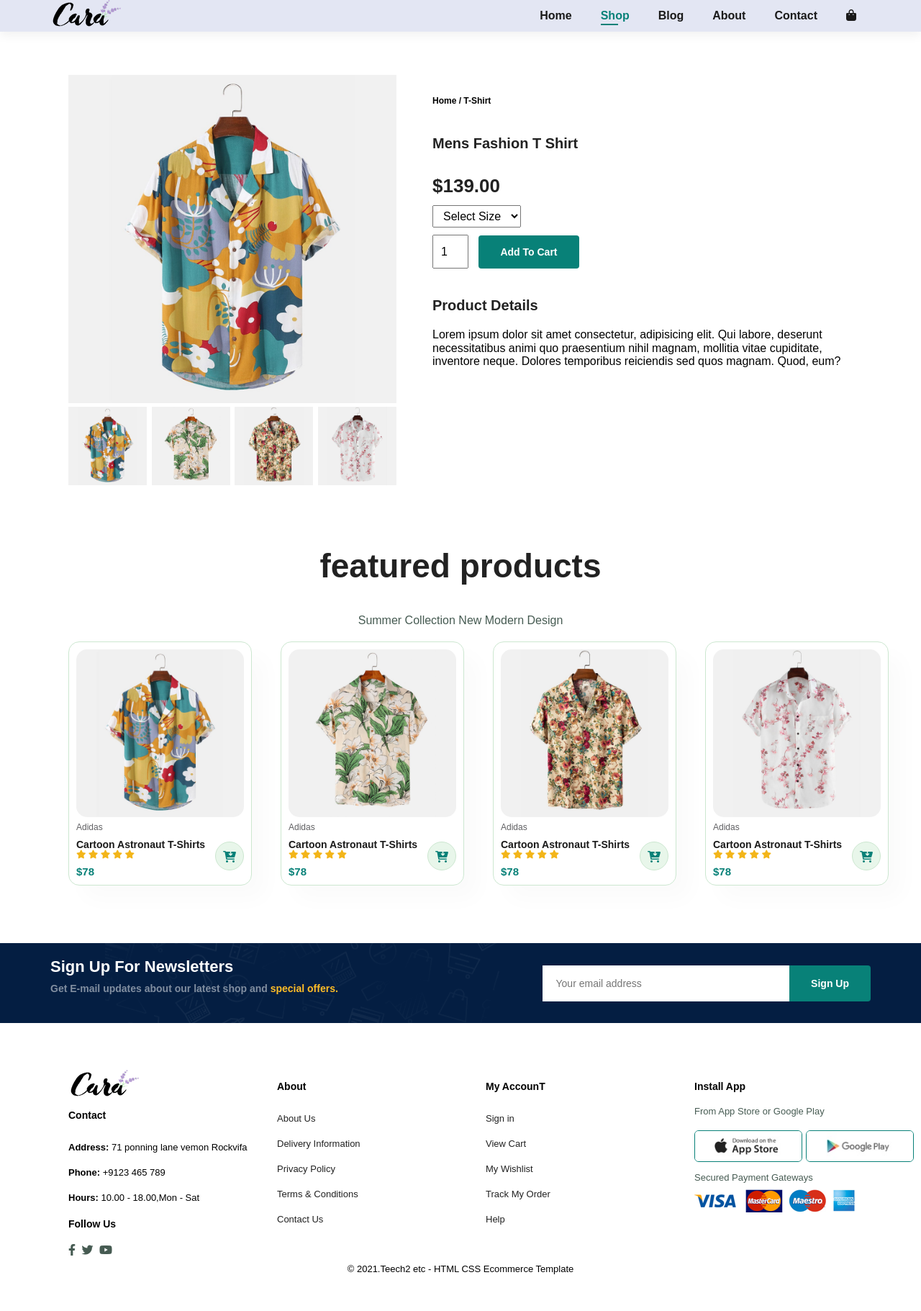
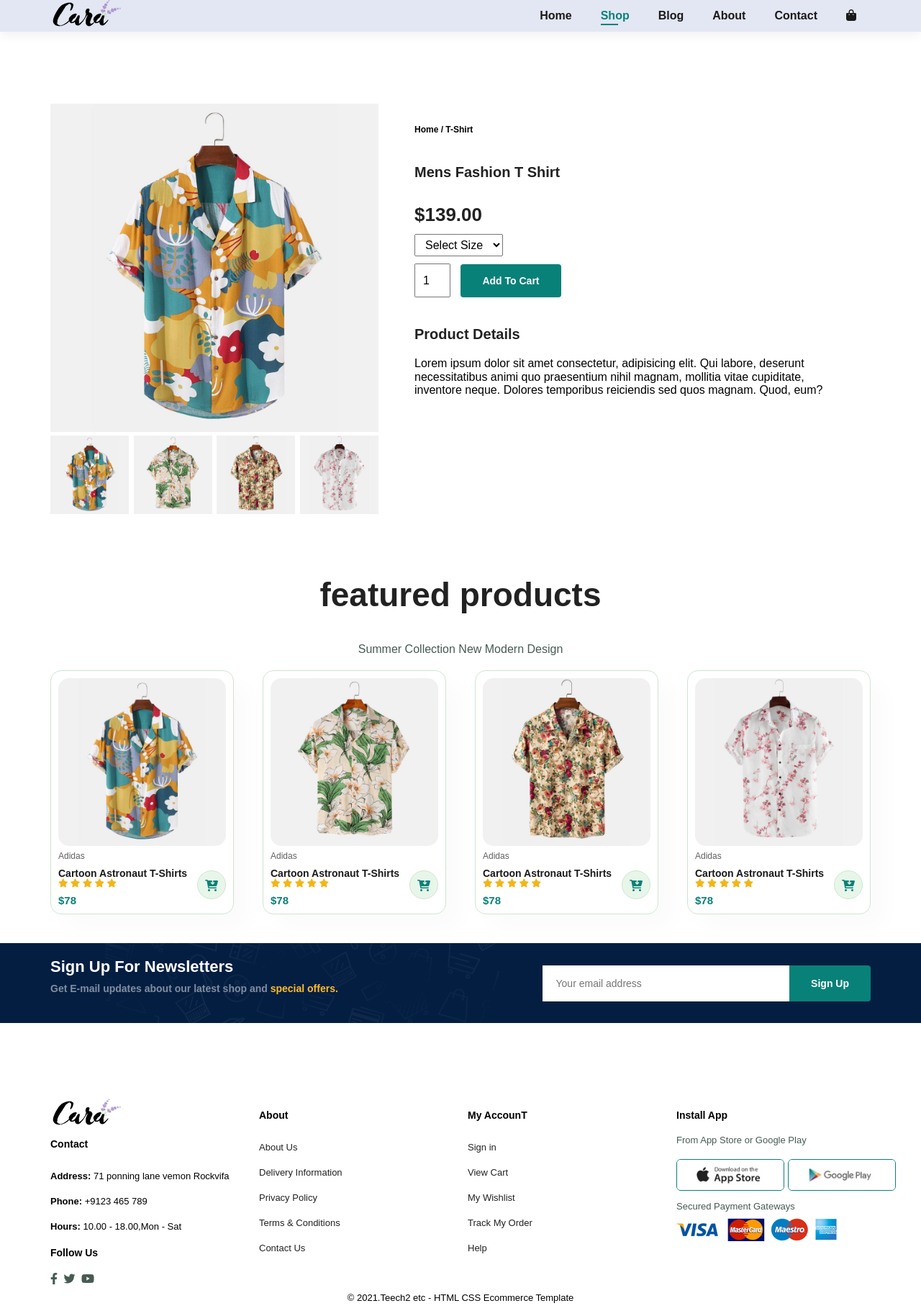
Before and after one commit to hagerhemed/Ecommerce_website, a plain HTML site: page product.html in a window 1280 px wide. Shown: the whole page at 72% size. Drawn offline with Linux system fonts and the light colour scheme.

Commit message:
Update product.html

```diff
--- a/product.html
+++ b/product.html
@@ -38,7 +38,7 @@
     </section>
     <!-- End Header -->
 <!-- section -->
-<section id="prodetails" class="section-p1">
+<section id="prodetails" class="sec">
     <div class="container">
         <div class="single-pro-image">
             <img src="img/products/f1.jpg" width="100%" id="mainImg" alt="" >
@@ -77,7 +77,7 @@
 </section>
 <!-- section -->
 <!-- section -->
-<section class="sec4 section-p1">
+<section class="sec4 sec">
     <h2>featured products</h2>
     <p>Summer Collection New Modern Design</p>
     <div class="container">
@@ -157,7 +157,7 @@
 </section>
 <!-- section -->
 <!-- start section7 -->
-<section class="sec7 section-p1 section-m1">
+<section class="sec7 sec section-m1">
     <div class="container">
         <div class="part1">
         <h4>Sign Up For Newsletters</h4>
@@ -171,7 +171,7 @@
 </section>
 <!-- End section7 -->
  <!-- start footer -->
- <section class="footer section-p1">
+ <section class="footer sec">
     <div class="container">
       <div class="box">
         <div>
```
